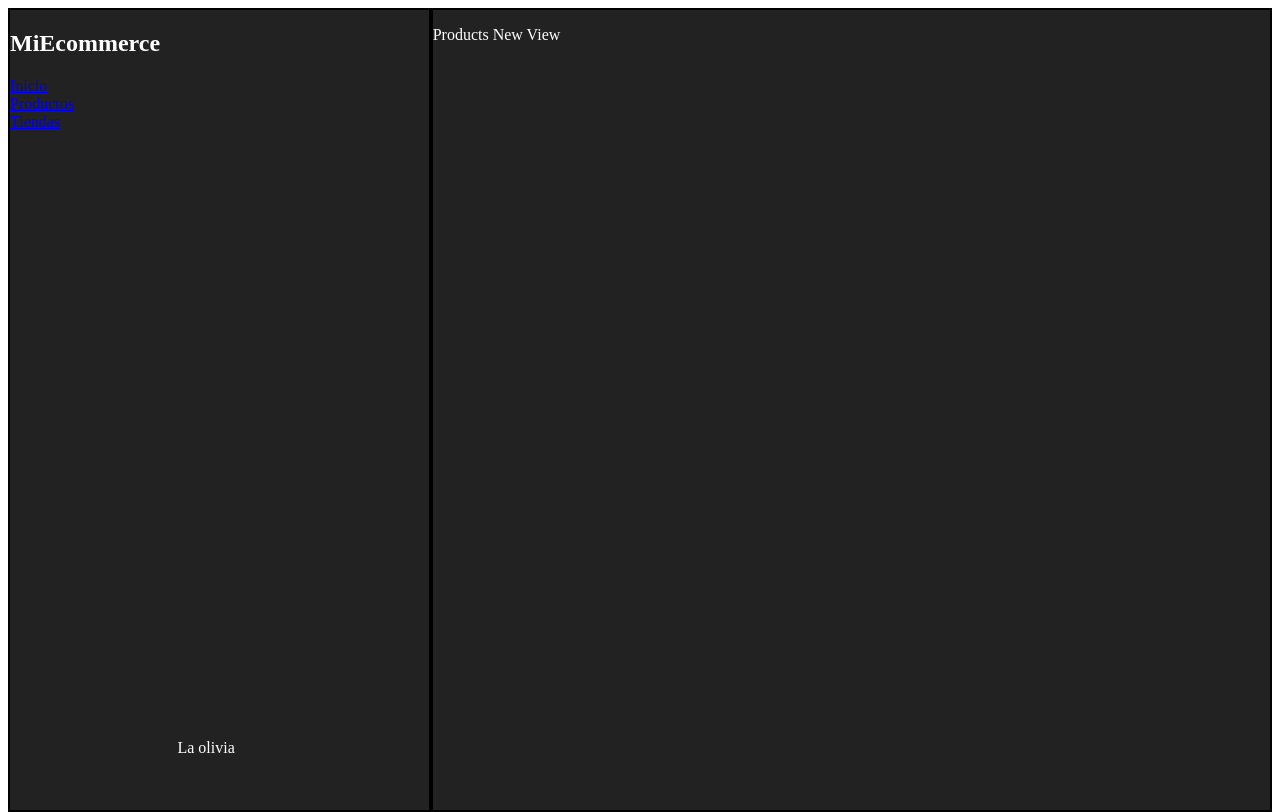
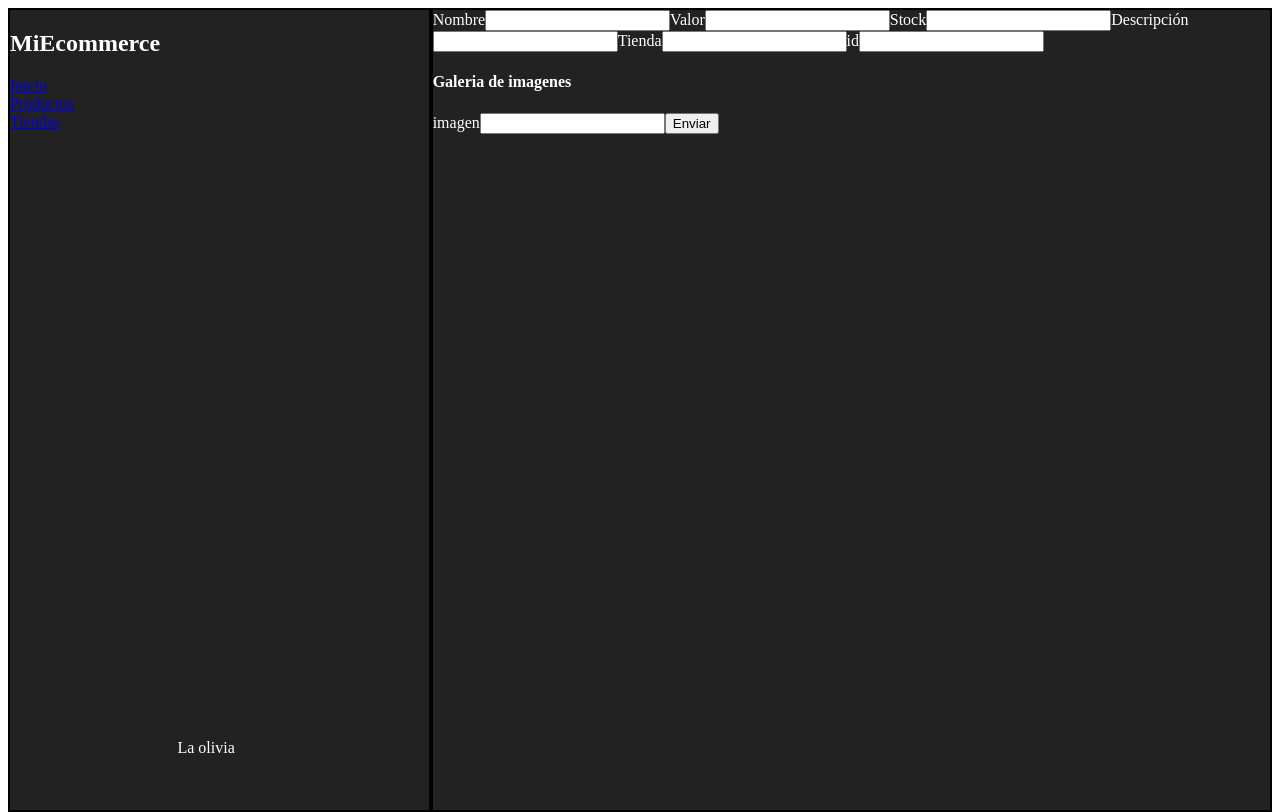
Before and after one commit to aamocca/sprint4ecommerce, a React (Create React App) app: page /products/new in a window 1280 px wide. Built offline with nearby package versions, Linux system fonts and the light colour scheme.

Commit message:
API TERMINADA

```diff
--- a/src/pages/Products/ProductView/ProductView.js
+++ b/src/pages/Products/ProductView/ProductView.js
@@ -1,24 +1,18 @@
 import { useEffect, useRef, useState } from "react";
-import { useParams } from "react-router-dom";
+import { useNavigate, useParams } from "react-router-dom";
 import axios from "axios";
+import { Link } from "react-router-dom";
 
 const ProductView = (propos) => {
   const formulario = useRef();
   const id = useParams().id;
   const [vistaProducto, setVistaProducto] = useState([]);
   const [productoOriginal, setProductoOriginal] = useState([]);
-  const [cambio, setCambio] = useState({
-    // gallery: [img1, img2, img3],
-    // mostwanted: false,
-    // stock: stock,
-    // store: shop,
-    // title: nombre,
-    // price: value,
-    // description: descripcion,
-    // image: imagen,
-    // category: "Alimentos",
-    // __v: 0,
-  });
+  const [nombre, setNombre] = useState("");
+  const [valor, setValor] = useState("");
+  const [data, setData] = useState(null);
+  const [Delete, setDelete] = useState(null);
+  const navigate = useNavigate();
 
   useEffect(() => {
     axios.get("http://localhost:3030/api/" + id).then((res) => {
@@ -28,75 +22,132 @@ const ProductView = (propos) => {
   }, []);
   console.log(vistaProducto);
 
-  function PostChanges() {
-    useEffect(() => {
-      axios.post("http://localhost:3030/api/new", formulario).then((res) => {
-        setCambio(res.data);
-      });
-    }, []);
-  }
+  const HandleSubmit = async (e) => {
+    e.preventDefault();
+    await axios
+      .put("http://localhost:3030/api/products/edit/" + id, {
+        id: id,
+        nombre: nombres.current.value,
+        valor: valores.current.value,
+        stock: stock.current.value,
+        descripcion: descripcion.current.value,
+        tienda: tienda.current.value,
+        newimg: vistaProducto.image,
+        img1: img1.current.value,
+        img2: img2.current.value,
+        img3: img3.current.value,
+        mostwanted: vistaProducto.mostwanted,
+        category: vistaProducto.category,
+      })
+      .then((res) => console.log(res))
+      .catch((err) => console.log(err));
+  };
 
+  const DeleteItem = (e) => {
+    e.preventDefault();
+    axios
+      .post("http://localhost:3030/api/products/delete/" + id, {
+        id: id,
+      })
+      .then((res) => console.log(res))
+      .then(() => {
+        navigate("/products");
+      })
+      .catch((err) => console.log(err));
+  };
+  let nombres = useRef();
+  let valores = useRef();
+  let stock = useRef();
+  let descripcion = useRef();
+  let tienda = useRef();
+  let newimg = useRef();
+  let img1 = useRef();
+  let img2 = useRef();
+  let img3 = useRef();
   return (
     <>
-      <button>Volver</button>
+      <button
+        onClick={(e) => {
+          DeleteItem(e);
+        }}
+      >
+        Eliminar
+      </button>
+      <Link to="/products">
+        <button>Volver</button>
+      </Link>
+
       <img src={vistaProducto.image} width={"50px"} height={"50px"}></img>
       <h4>Información</h4>
       <form ref={formulario} style={{}}>
         <label name="nombre">Nombre</label>
         <input
+          required
           type="text"
           name="nombre"
+          ref={nombres}
           placeholder={vistaProducto.title}
+          onChange={(e) => setNombre(e.target.value)}
         ></input>
         <label name="value">Valor</label>
         <input
+          required
           type="text"
           name="value"
+          ref={valores}
           placeholder={vistaProducto.price}
+          onChange={(e) => setValor(e.target.value)}
         ></input>
         <label name="stock">Stock</label>
         <input
+          required
           type="text"
           name="stock"
+          ref={stock}
           placeholder={vistaProducto.stock}
         ></input>
         <label name="descripcion">Descripción</label>
         <input
+          required
           type="text"
           name="descripcion"
           placeholder={vistaProducto.description}
+          ref={descripcion}
         ></input>
         <label name="shop">Tienda</label>
-        <input type="text" name="shop"></input>
+        <input type="text" name="shop" ref={tienda}></input>
         <h3>Galería de imágenes</h3>
         <label name="imagen">Nueva imagen</label>
-        <input type="text" name="imagen"></input>
+        <input type="text" name="imagen" ref={newimg}></input>
         <label name="imagenes">Imagenes actuales</label>
         <input
           type="text"
           name="img1"
+          ref={img1}
           placeholder={vistaProducto.title}
         ></input>
         <input
           type="text"
           name="img2"
+          ref={img2}
           placeholder={vistaProducto.title}
         ></input>
         <input
           type="text"
           name="img3"
+          ref={img3}
           placeholder={vistaProducto.title}
         ></input>
 
+        <button>Cancelar</button>
         <button
           onClick={(e) => {
             e.preventDefault();
-            PostChanges();
+            HandleSubmit(e);
           }}
         >
-          Cancelar
+          Guardar
         </button>
-        <button>Guardar</button>
       </form>
     </>
   );
--- a/src/pages/Products/ProductsList/ProductsList.js
+++ b/src/pages/Products/ProductsList/ProductsList.js
@@ -51,6 +51,9 @@ const ProductList = () => {
 
   return (
     <>
+      <Link to="/products/new">
+        <button>Agregar</button>
+      </Link>
       <form>
         <label name="productname">Buscar producto</label>
         <input type="text" ref={palabra} name="productoname"></input>
--- a/src/pages/Products/ProductsNew/ProductsNew.js
+++ b/src/pages/Products/ProductsNew/ProductsNew.js
@@ -1,7 +1,57 @@
+import axios from "axios";
+import { useEffect, useRef, useState } from "react";
+
 const ProductsNew = () => {
+  const HandleSubmit = async (e) => {
+    e.preventDefault();
+    await axios
+      .post("http://localhost:3030/api/products/new", {
+        nombre: nombre.current.value,
+        valor: valor.current.value,
+        stock: stock.current.value,
+        descripcion: descripcion.current.value,
+        tienda: tienda.current.value,
+        id: id.current.value,
+        img: img.current.value,
+      })
+      .then((res) => console.log(res))
+      .catch((err) => console.log(err));
+  };
+
+  let nombre = useRef();
+  let valor = useRef();
+  let stock = useRef();
+  let descripcion = useRef();
+  let tienda = useRef();
+  let id = useRef();
+  let img = useRef();
+
   return (
     <>
-      <p>Products New View</p>
+      <form>
+        <label name="nombre">Nombre</label>
+        <input type="text" name="nombre" ref={nombre}></input>
+        <label name="valor">Valor</label>
+        <input type="text" name="valor" ref={valor}></input>
+        <label name="stock">Stock</label>
+        <input type="text" name="stock" ref={stock}></input>
+        <label name="descripcion">Descripción</label>
+        <input type="text" name="descripcion" ref={descripcion}></input>
+        <label name="tienda">Tienda</label>
+        <input type="text" name="tienda" ref={tienda}></input>
+        <label name="id">id</label>
+        <input type="text" name="id" ref={id}></input>
+        <h4>Galeria de imagenes</h4>
+        <label name="imagen">imagen</label>
+        <input type="text" name="imagen" ref={img}></input>
+        <button
+          onClick={(e) => {
+            HandleSubmit(e);
+          }}
+        >
+          Enviar
+        </button>
+      </form>
     </>
   );
 };
```
